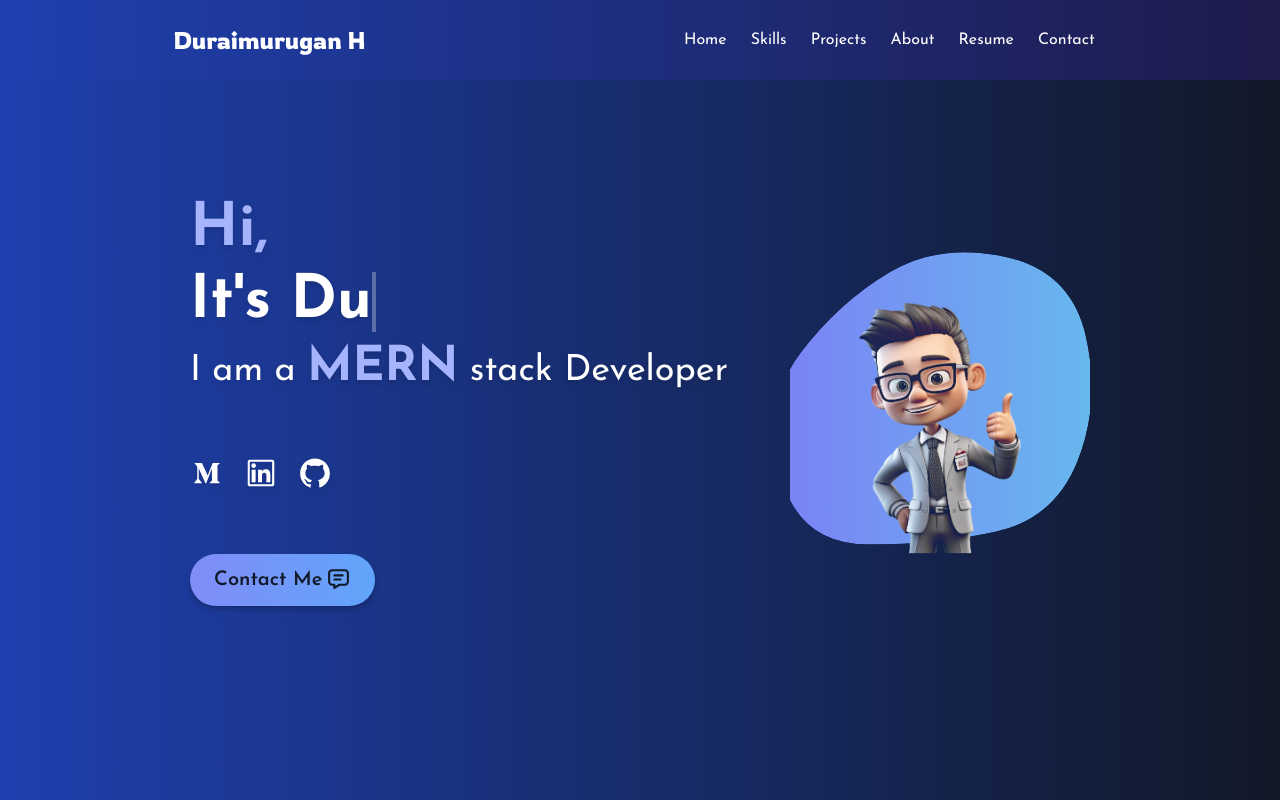
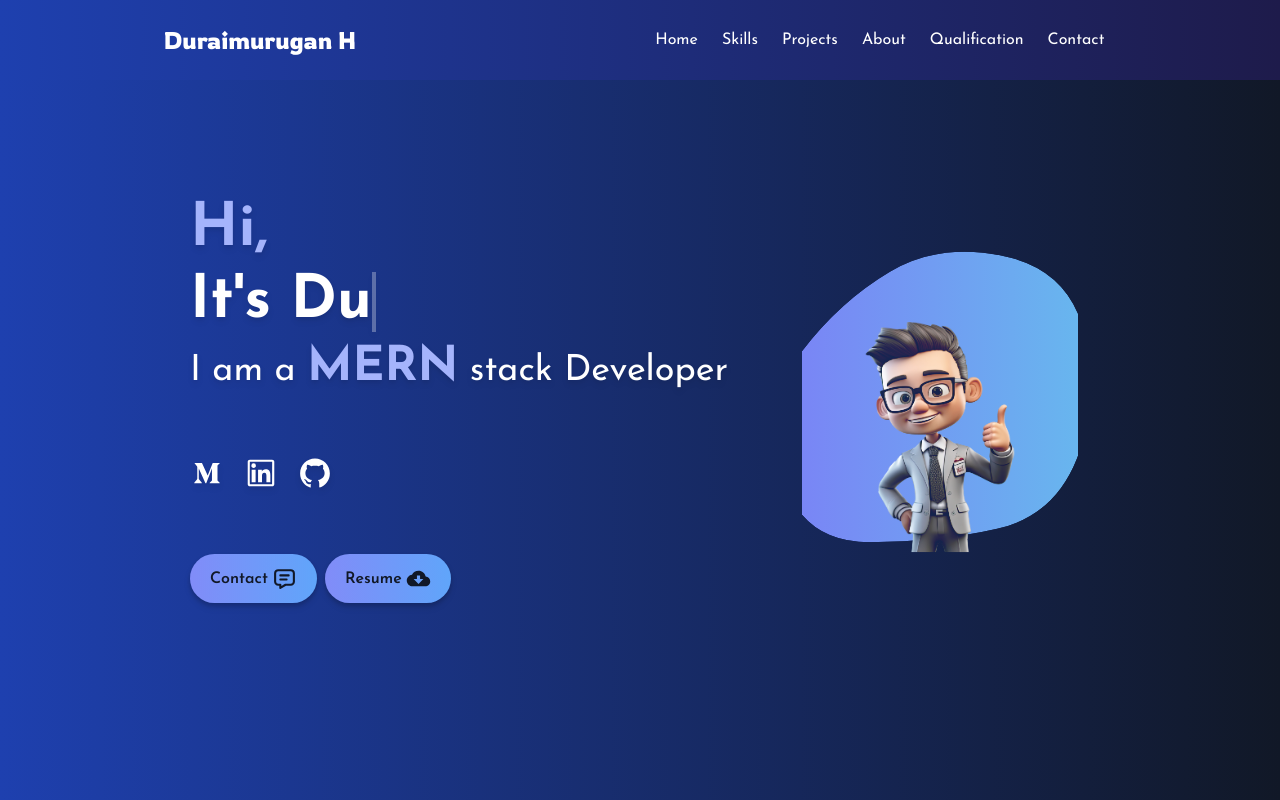
Before and after one commit to hduraimurugan/my-portfolio, a React (Vite) app: page / in a window 1280 px wide. Shown: the top 800 px of the page. Built offline with nearby package versions, Linux system fonts and the light colour scheme; a web font is replaced by a local one.

Commit message:
Qualification page added and some changes

```diff
--- a/src/App.jsx
+++ b/src/App.jsx
@@ -8,6 +8,7 @@ import Resume from './components/Resume'
 import Footer from './components/Footer'
 import Skills from './components/Skills'
 import { useEffect, useRef, useState }  from "react"
+import QualificationTimeline from './components/QualificationTimeline'
 
 const RevealOnScroll = ({ children }) => {
   const [isVisible, setIsVisible] = useState(false);
@@ -49,7 +50,8 @@ function App() {
       <Skills RevealOnScroll={RevealOnScroll}/>
       <Projects RevealOnScroll={RevealOnScroll}/>
       <About RevealOnScroll={RevealOnScroll}/>
-      <Resume RevealOnScroll={RevealOnScroll}/>
+      {/* <Resume RevealOnScroll={RevealOnScroll}/> */}
+      <QualificationTimeline />
       <Contact RevealOnScroll={RevealOnScroll}/>
       <Footer RevealOnScroll={RevealOnScroll}/>
       </div>
--- a/src/components/Contact.jsx
+++ b/src/components/Contact.jsx
@@ -50,7 +50,7 @@ const Contact = () => {
 
     return (
         <>
-            <section className='flex flex-col md:flex-row px-5 py-32 bg-secondary justify-around' id='contact'>
+            <section className='flex flex-col md:flex-row px-5 py-32 bg-primary justify-around' id='contact'>
 
                 <div className='flex flex-col px-10 py-5 justify-center'>
 
--- a/src/components/Footer.jsx
+++ b/src/components/Footer.jsx
@@ -3,7 +3,7 @@ import React from 'react'
 const Footer = () => {
   return (
     <>
-    <div className='py-10 px-10 bg-primary text-white font-list-font text-center'>&copy;Duraimurugan Portfolio 2024</div>
+    <div className='py-10 px-10 bg-secondary text-white font-list-font text-center'>&copy;Duraimurugan Portfolio 2024</div>
     </>
   )
 }
--- a/src/components/Header.jsx
+++ b/src/components/Header.jsx
@@ -27,8 +27,8 @@ const Header = () => {
                             onClick={() => toggleClass('#projects')}>Projects</a></li>
                         <li><a href='#about' className={activeLink === '#about' ? 'active' : ''}
                             onClick={() => toggleClass('#about')}>About</a></li>
-                        <li><a href='#resume' className={activeLink === '#resume' ? 'active' : ''}
-                            onClick={() => toggleClass('#resume')}>Resume</a></li>
+                        <li><a href='#qualification' className={activeLink === '#qualification' ? 'active' : ''}
+                            onClick={() => toggleClass('#qualification')}>Qualification</a></li>
                         <li><a href='#contact' className={activeLink === '#contact' ? 'active' : ''}
                             onClick={() => toggleClass('#contact')}>Contact</a></li>
                     </ul>
@@ -39,7 +39,7 @@ const Header = () => {
                         <a href='#skills'><li>Skills</li></a>
                         <a href='#projects'><li>Projects</li></a>
                         <a href='#about'><li>About</li></a>
-                        <a href='#resume'><li>Resume</li></a>
+                        <a href='#qualification'><li>Qualification</li></a>
                         <a href='#contact'><li>Contact</li></a>
                     </ul>
                 </nav>}
--- a/src/components/Hero.jsx
+++ b/src/components/Hero.jsx
@@ -5,13 +5,15 @@ import Hero3Img from '../assets/hero3.png';
 import bgImg from '../assets/bg.gif';
 import { AiOutlineTwitter, AiOutlineLinkedin, AiOutlineGithub, AiOutlineMedium, AiOutlineInstagram } from "react-icons/ai";
 import { TbMessage } from "react-icons/tb";
+import { IoMdCloudDownload } from "react-icons/io";
+
 
 
 const Hero = () => {
     return (
         <>
             <section
-                className='flex flex-col md:flex-row px-10 py-40 bg-secondary justify-center'
+                className='px-10 py-40 bg-secondary '
                 // style={{
                 //     backgroundImage: `url(${bgImg})`,
                 //     backgroundSize: "cover",
@@ -19,6 +21,7 @@ const Hero = () => {
                 // }}
                 id='hero'
             >
+                <div className='flex flex-col md:flex-row justify-center'>
                     <div className='md:w-1/2 flex flex-col mt-10 mb-10'>
                         <div className='text-white md:text-6xl text-3xl font-list-font drop-shadow-md w-max'>
                             <h1 className='text-indigo-300 md:text-6xl text-5xl font-extrabold mb-3'>
@@ -41,18 +44,23 @@ const Hero = () => {
                         </div>
 
                         <div className='drop-shadow-md mt-16'>
-                        <div className='flex'>
-                            <a className='btn-prj font-list-font text-xl p-3 px-6 rounded-full flex gap-1' href='#contact'>Contact Me <TbMessage size={25} /></a>
+                            <div className='flex gap-2 items-center font-bold'>
+                                <a className='btn-prj font-list-font text-md py-3 px-5 rounded-full flex gap-1 items-center' href='#contact'>Contact <TbMessage size={25} /></a>
+                                <a className='btn-prj font-list-font text-md py-3 px-5 rounded-full flex gap-1 items-center'
+                                    href='https://docs.google.com/document/d/1nzY9FRHrUO1ORzvCTA9O5vb1bOvDWCdxEhAUn4T1Pg8/edit'
+                                    target='_blank'
+                                >Resume <IoMdCloudDownload size={25} /></a>
                             </div>
                         </div>
                     </div>
 
-                <div className='py-5 px-30 md:w-1/4'>
+                    <div className='py-5 px-3 md:w-1/4'>
                         {/* <img className='mix-blend-lighten' src={HeroImg} alt='hero' /> */}
                         <div className='magicpattern mix-blend-lighten md:relative'>
                             <img className='img-fluid md:absolute md:bottom-12' src={Hero3Img} alt='hero'></img>
                         </div>
 
+                    </div>
                 </div>
             </section>
         </>
--- /dev/null
+++ b/src/components/QualificationTimeline.jsx
@@ -0,0 +1,82 @@
+import React, { useState } from 'react';
+import { MdOutlineWork } from "react-icons/md";
+import { RiGraduationCapFill } from "react-icons/ri";
+
+
+const QualificationTimeline = () => {
+    const [isEducation, setIsEducation] = useState(true); // default to Education view
+
+    const toggleTimeline = (view) => {
+        setIsEducation(view === 'education');
+    };
+
+    return (
+        <section className="bg-secondary px-5 py-32" id='qualification'>
+            <div className="flex flex-col items-center text-center py-10 px-5">
+                <h2 className="text-white font-bold md:text-4xl text-2xl font-list-font border-b-4 border-secondary md:w-[224px] w-[120px] mb-7">Qualification</h2>
+                {/* <p className="text-gray-300 mt-1">My journey</p> */}
+
+                <div className="flex gap-7 mt-6 justify-center">
+                    <span
+                        onClick={() => toggleTimeline('education')}
+                        className={`cursor-pointer ${isEducation ? 'font-bold text-white' : 'text-gray-400 font-semibold'} flex gap-2 font-list-font text-xl`}
+                    >
+                        <RiGraduationCapFill />Education
+                    </span>
+                    <span
+                        onClick={() => toggleTimeline('work')}
+                        className={`cursor-pointer ${!isEducation ? 'font-bold text-white' : 'text-gray-400 font-semibold'} flex gap-1 font-list-font text-xl`}
+                    >
+                        <MdOutlineWork />Experience
+                    </span>
+                </div>
+
+                <div className="relative mt-10 max-w-md w-full">
+                    {isEducation ? (
+                        // Education Timeline
+                        <div>
+                            <div className="flex items-start space-x-4 mb-10">
+                                <div className="bg-gray-100 p-4 rounded-lg shadow-md w-full">
+                                    <h3 className="text-lg font-medium">MERN Full Stack Development</h3>
+                                    <p className="text-gray-600">Guvi Geek Network, IIT Madras</p>
+                                    <span className="text-sm text-gray-500">2024</span>
+                                </div>
+                            </div>
+
+                            <div className="flex items-start space-x-4 mb-10">
+                                <div className="bg-gray-100 p-4 rounded-lg shadow-md w-full">
+                                    <h3 className="text-lg font-medium">Bachelor of Technology in Electronics and Instrumentation Engineering</h3>
+                                    <p className="text-gray-600">Kalasalingam Academy of Research Education</p>
+                                    <span className="text-sm text-gray-500">2016 - 2020</span>
+                                </div>
+                            </div>
+
+                            <div className="flex items-start space-x-4 mb-10">
+                                <div className="bg-gray-100 p-4 rounded-lg shadow-md w-full">
+                                    <h3 className="text-lg font-medium">Higher Secondary Education</h3>
+                                    <p className="text-gray-600">Rosemary Matric Higher Secondary School</p>
+                                    <span className="text-sm text-gray-500">2015 - 2016</span>
+                                </div>
+                            </div>
+                        </div>
+                    ) : (
+                        // Work Timeline
+                        <div>
+                            <div className="flex items-start space-x-4 mb-10">
+                                <div className="bg-gray-100 p-4 rounded-lg shadow-md w-full">
+                                    <h3 className="text-lg font-medium">Relationship Manager</h3>
+                                    <p className="text-gray-600">City Union Bank Private Limited, Bangalore</p>
+                                    <span className="text-sm text-gray-500">2022 - 2024</span>
+                                </div>
+                            </div>
+
+                            {/* Add more work timeline items here */}
+                        </div>
+                    )}
+                </div>
+            </div>
+        </section>
+    );
+};
+
+export default QualificationTimeline;
```
Also changed, not shown: src/assets/logo1.png (added). Lines whose indentation alone changed are shown as unchanged.
